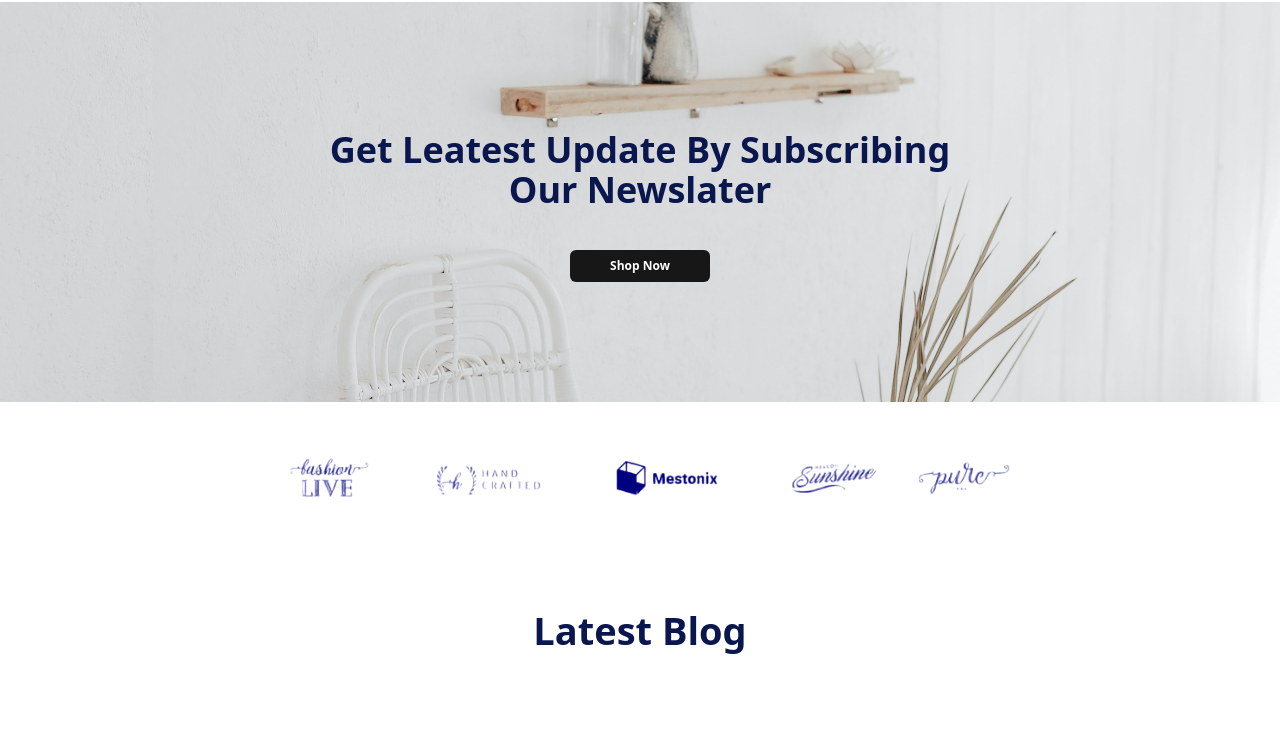
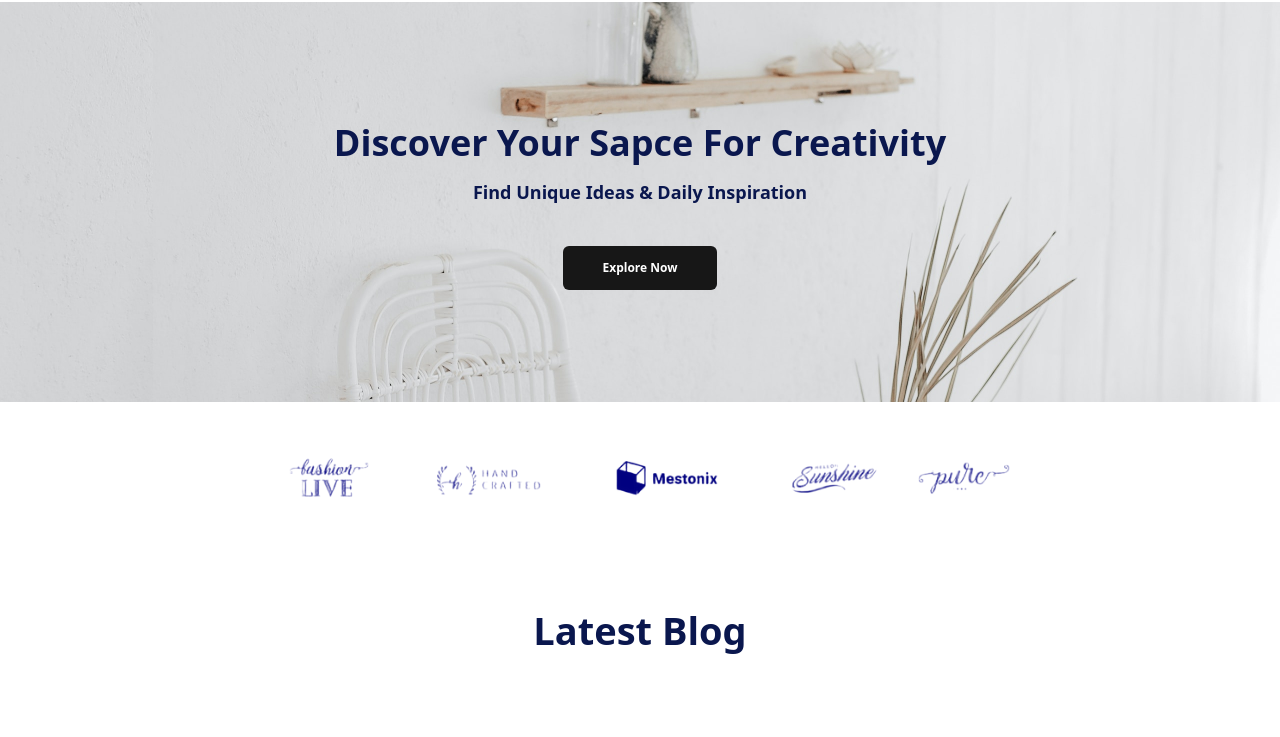
Before and after one commit to mesurajan/Software-Ecommerce-frontend, a React (Vite) app: page / in a window 1280 px wide. Shown: the part 2380-3117 px from the top of the page. Built offline with nearby package versions, Linux system fonts and the light colour scheme; no server answers.

Commit message:
updated the ui of footer home and product details

```diff
--- a/src/components/Footer.jsx
+++ b/src/components/Footer.jsx
@@ -38,11 +38,11 @@ function Footer() {
           <div className='mt-4 text-sm'>
           <nav>
             <ul >
-              <li className='py-1'><a href="#">Laptops & Computers</a></li>
-              <li className='py-1'><a href="#">Cameras & Photography</a></li>
-              <li className='py-1'><a href="#">Smart Phones & Tablets</a></li>
-              <li className='py-1'><a href="#">Video Games & Consoles</a></li>
-              <li className='py-1'><a href="#">Waterproof Headphones</a></li>
+              <li className='py-1'><a href="/product">Beds</a></li>
+              <li className='py-1'><a href="/product">Chairs</a></li>
+              <li className='py-1'><a href="/product">Wardrobes</a></li>
+              <li className='py-1'><a href="/product">Dining Table</a></li>
+              <li className='py-1'><a href="/product">Door Frames</a></li>
             </ul>
           </nav>
           </div>
--- a/src/index.css
+++ b/src/index.css
@@ -18,7 +18,7 @@
 
 @layer components {
   .primary-btn {
-      @apply bg-primary py-[10px] px-[30px] rounded-[2px] text-white font-[700] text-[12px] leading-[100%] rounded-[6px] transition-all duration-300 ease-in-out cursor-pointer;
+      @apply bg-primary py-[10px] px-[30px] rounded-[2px] text-white font-[700] text-[12px] leading-[100%]  transition-all duration-300 ease-in-out cursor-pointer;
   }
   .primary-btn:hover {
       @apply bg-primary shadow-lg scale-105 brightness-110;
--- a/src/pages/home/Home.jsx
+++ b/src/pages/home/Home.jsx
@@ -71,13 +71,16 @@ function Home() {
       <div className="flex flex-row flex-wrap items-center justify-center h-full md:flex-col ">
         <div className="#">
           <h2 className=" text-[#0A174E] text-center text-2xl sm:text-2xl md:text-4xl font-bold sm:mx-auto md:max-w-[650px] mt-12">
-            Get Leatest Update By Subscribing Our Newslater
+            Discover Your Sapce For Creativity
           </h2>
+          <h3 className=" text-[#0A174E] text-center text-[18px]  font-semibold sm:mx-auto md:max-w-[650px] md:mt-4 mt-2 ">
+            Find Unique Ideas & Daily Inspiration
+          </h3>
         </div>
 
          <div className="py-2 md:py-10">
-          <Link to="/shop">
-              <button className="px-10 primary-btn">Shop Now</button>
+          <Link to="/product">
+              <button className="px-10 primary-btn rounded-[6px] py-4">Explore Now</button>
           </Link>
         </div>
       </div>
--- a/src/pages/products/productDetails.jsx
+++ b/src/pages/products/productDetails.jsx
@@ -264,7 +264,7 @@ function ProductDetails() {
           <div className="flex gap-4 mt-6 px-5">
             <button
               onClick={handleAddToCart}
-              className="px-6 py-3 text-white shadow-md primary-btn hover:bg-primary"
+              className="px-6 py-3 text-white shadow-md primary-btn hover:bg-primary rounded-[6px]"
             >
               Add to Cart
             </button>
```
